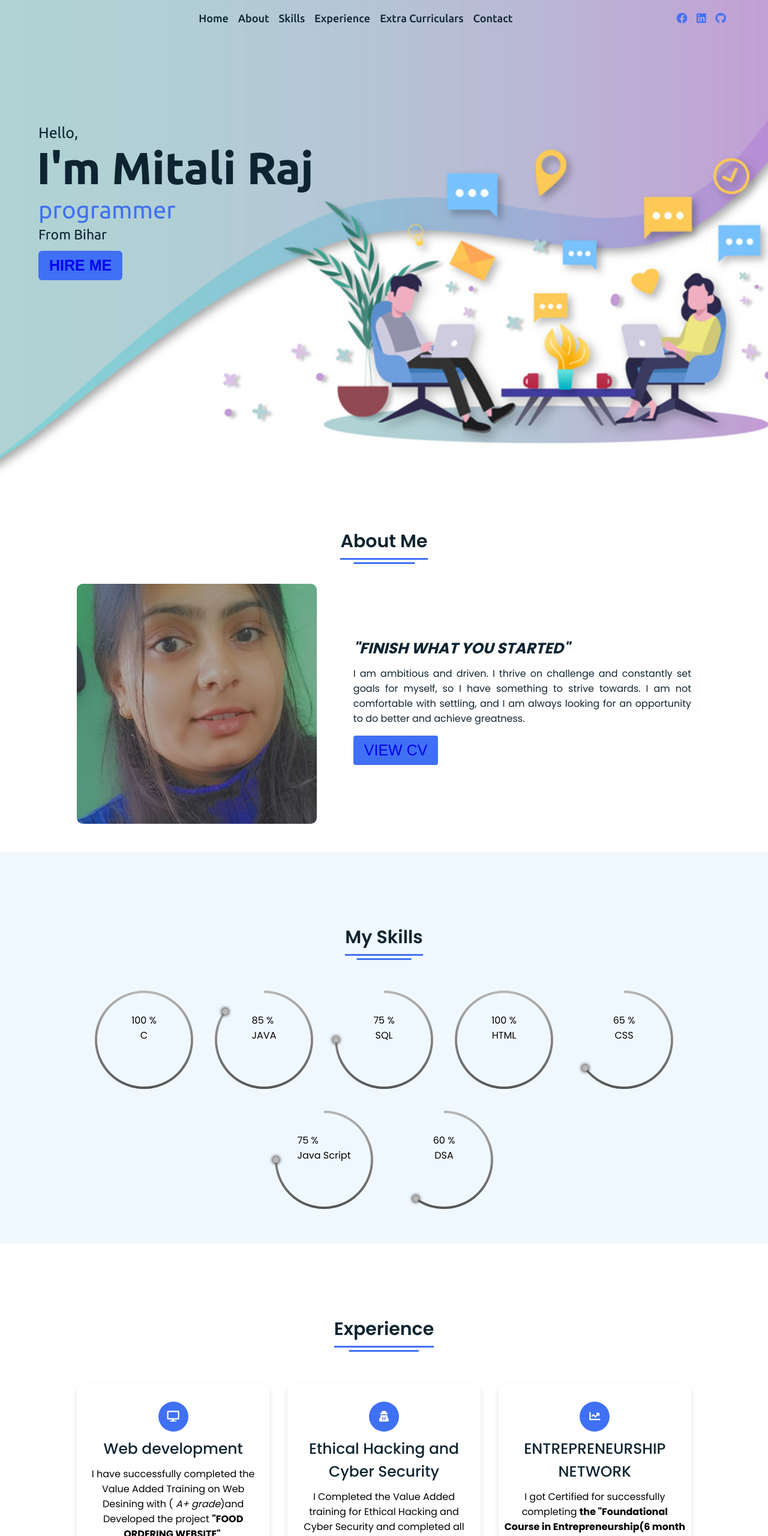
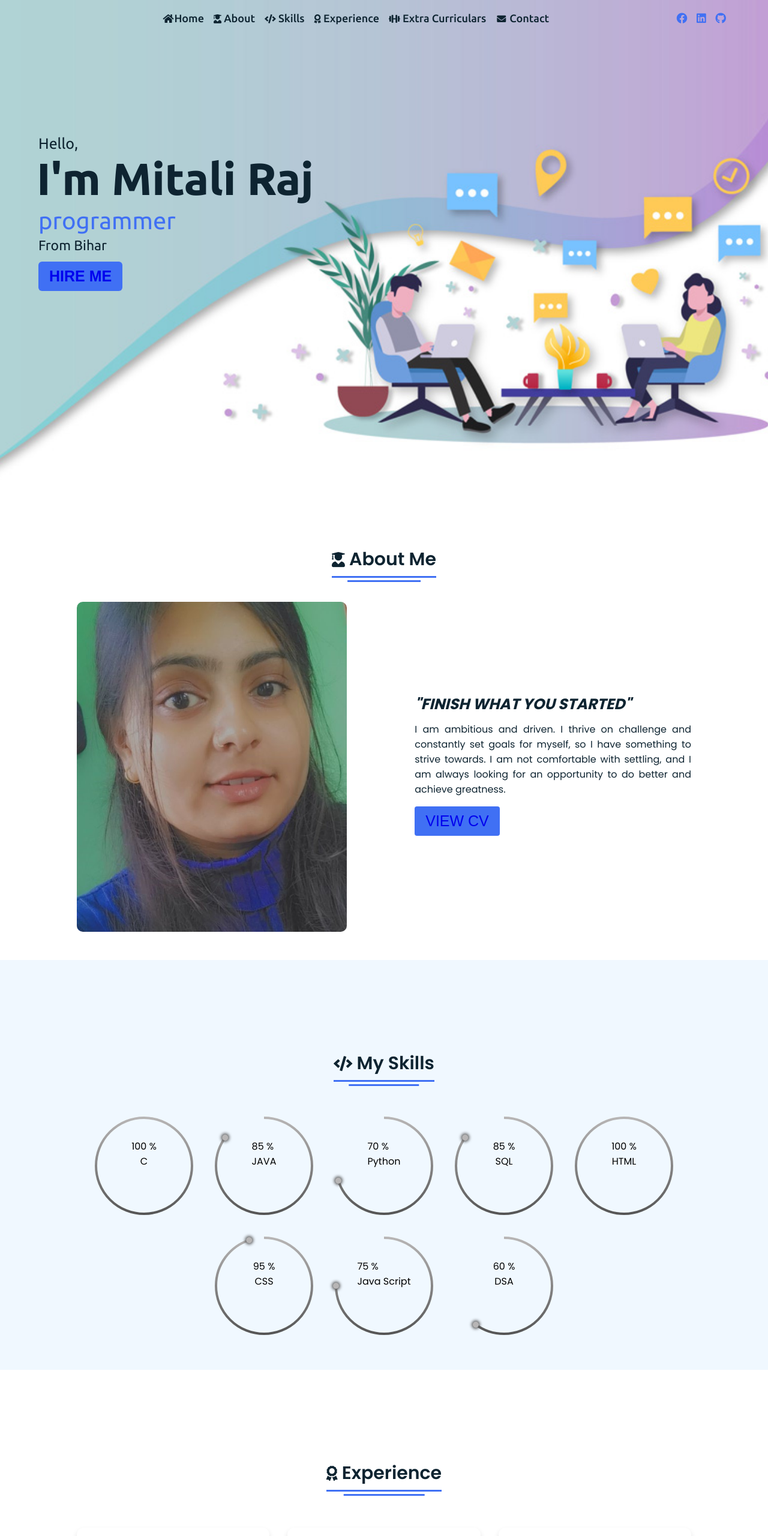
Before and after one commit to mitaliraj2002/portfolio_mitali, a plain HTML site: page index.html in a window 1280 px wide. Shown: the top 2560 px of the page at 60% size. Drawn offline with Linux system fonts and the light colour scheme.

Commit message:
Add files via upload

```diff
--- a/index.html
+++ b/index.html
@@ -20,13 +20,18 @@
     <div class="navbar">
       <div class="logo"><a href="#"></a></div>
       <ul class="menu">
-        <li><a href="#home">Home</a></li>
-        <li><a href="#about">About</a></li>
-        <li><a href="#skills">Skills</a></li>
-        <li><a href="#Experience">Experience</a></li>
-        <li><a href="#Extra Curriculars">Extra Curriculars</a></li>
+        <li><a href="#Home"><i style="font-size:16px"class="fa fa-fw fa-home"></i>Home</a></li>
 
-        <li><a href="#contact">Contact</a></li>
+        <li><a href="#about"><i style='font-size:15px' class='fas'>&#xf501;</i> About</a></li>
+
+        <li><a href="#skills"><i style="font-size:15px" class="fa">&#xf121;</i> Skills</a></li>
+
+        <li><a href="#Experience"><i style='font-size:15px' class='fas'>&#xf559;</i> Experience</a></li>
+
+        <li><a href="#Extra Curriculars"><i style='font-size:15px' class='fas'>&#xf44b;</i> Extra Curriculars</a></li>
+
+        <li><a href="#contact"><i style="font-size:15px"class="fa fa-fw fa-envelope"></i> Contact</a></li>
+
         <div class="cancel-btn">
           <i class="fa fa-times"></i>
         </div>
@@ -65,7 +70,7 @@
   <!-- About Section Start -->
   <section class="about" id="about">
     <div class="content">
-      <div class="title"><span>About Me</span></div>
+      <div class="title"><span><i style='font-size:25px' class='fas'>&#xf501;</i> About Me</span></div>
       <div class="about-details">
         <div class="left">
            <img src="MiTALI PIC_portfolio.jpeg" alt="">
@@ -86,7 +91,7 @@
   <!-- Section Tag and Other Div will same where we need to put same CSS -->
   <section class="skills" id="skills">
     <div class="content">
-      <div class="title"><span>My Skills</span></div>
+      <div class="title"><span><i style="font-size:25px" class="fa">&#xf121;</i> My Skills</span></div>
       <div class="skills-details">
         <!-- <div class="text">
           <div class="topic">Skills Reflects Our Knowledge</div>
@@ -128,10 +133,26 @@
           </svg>
       </div>
 
+
+      <div class="block">
+        <div class="box">
+            <p class="number">
+                <span class="num">70</span>
+                <span class="sub">%</span>
+            </p>
+            <p class="title">Python</p>
+        </div>
+        <span class="dots"></span>
+        <svg class="svg">
+            <circle class="circle" cx="90" cy="90" r="80" />
+        </svg>
+    </div>
+
+
       <div class="block">
           <div class="box">
               <p class="number">
-                  <span class="num">75</span>
+                  <span class="num">85</span>
                   <span class="sub">%</span>
               </p>
               <p class="title">SQL</p>
@@ -159,7 +180,7 @@
       <div class="block">
           <div class="box">
               <p class="number">
-                  <span class="num">65</span>
+                  <span class="num">95</span>
                   <span class="sub">%</span>
               </p>
               <p class="title">CSS</p>
@@ -205,7 +226,7 @@
   <!-- My Experience Section Start -->
   <section class=" Experience" id="Experience">
     <div class="content">
-      <div class="title"><span>Experience</span></div>
+      <div class="title"><span><i style='font-size:25px' class='fas'>&#xf559;</i> Experience</span></div>
       <div class="boxes">
         <div class="box">
           <div class="icon">
@@ -218,6 +239,8 @@
                <button><a href="mitali_webdesining.pdf">View certificate</a></button>
               </div>
         </div>
+
+
         <div class="box">
           <div class="icon">
             <i class="fas fa-user-secret"></i>
@@ -230,6 +253,8 @@
               <button><a href="mitali_hacking.pdf">View certificate</a></button>
             </div>
         </div>
+
+
         <div class="box">
           <div class="icon">
             <i class="fas fa-chart-line"></i>
@@ -241,6 +266,33 @@
             <button><a href="mitali_wadhwani.pdf">View certificate</a></button>
           </div>
         </div>
+
+        <div class="box">
+          <div class="icon">
+            <i class="fas fa-chart-line"></i>
+          </div>
+          <div class="topic">R for Data Science</div>
+          <p>I got Certified for successfully completing <strong>the "R for Data Science" Provided by <i>IBM</i></strong></p>
+
+          <div class="button">
+            <button><a href="R for Data Science.pdf">View certificate</a></button>
+          </div>
+        </div>
+
+
+        <div class="box">
+          <div class="icon">
+            <i class="fas fa-chart-line"></i>
+          </div>
+          <div class="topic">Python for Data Science</div>
+          <p>Cureently Studying..... <strong>the "Python for Data Science Course (20 Hour
+              program)" conducted by <i>IBM</i></strong></p>
+
+          <div class="button">
+            <button><a href=" ">View certificate</a></button>
+          </div>
+        </div>
+
           </div>
         </section>
 
@@ -249,7 +301,7 @@
   <!-- My Extra Curriculars Section Start -->
   <section class=" Extra Curriculars" id="Extra Curriculars">
     <div class="content">
-      <div class="title"><span>Extra Curriculars</span></div>
+      <div class="title"><span><i style='font-size:24px' class='fas'>&#xf44b;</i> Extra Curriculars</span></div>
       <div class="boxes">
         <div class="box">
           <div class="icon">
@@ -285,7 +337,7 @@
   <!-- Contact Me section Start -->
   <section class="contact" id="contact">
     <div class="content">
-      <div class="title"><span>Contact Me</span></div>
+      <div class="title"><span><i style='font-size:24px' class='far'>&#xf0e0;</i> Contact Me</span></div>
         <div class="text"><strong>Calling no.-</strong>7667733988</div>
         <div class="text"> <strong>WhatsApp no.-</strong> 7667733988</div>
         <div class="text">
--- a/style.css
+++ b/style.css
@@ -170,7 +170,7 @@ nav.sticky .menu-btn{
 /* Those Elements Where We Have Apply Same CSS,
  I'm Selecting Directly 'Section Tag' and 'Class'  */
 section{
-  padding-top: 40px;
+  padding-top: 70px;
 }
 section .content{
   width: 80%;
@@ -214,13 +214,13 @@ section .title span::after{
   width: 45%;
 }
 .about .left img{
-  height: 400px;
-  width: 400px;
+  height: 550px;
+  width: 450px;
   object-fit: cover;
   border-radius: 10px;
 }
 .about-details .right{
-  width: 55%;
+  width: 45%;
 }
 section  .topic{
   color: #0E2431;
```
Also changed, not shown: MiTALI _PIC_portfolio.jpeg (added), 2 other files.
